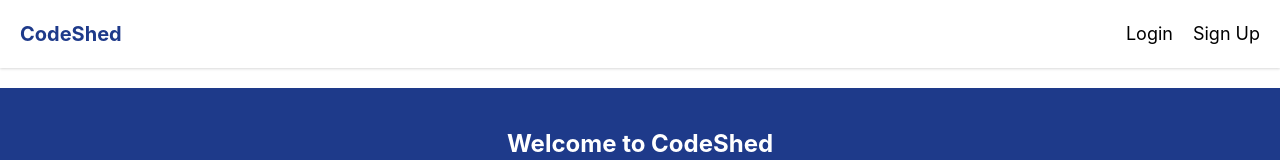
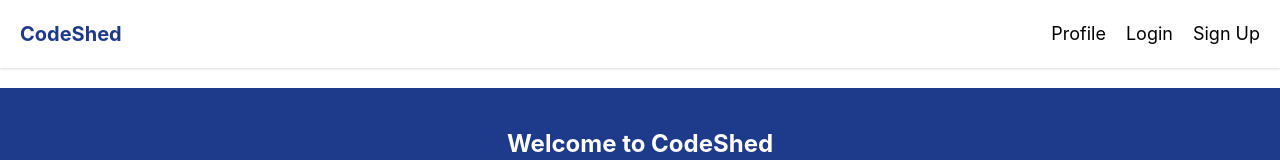
Before and after one commit to pedoch/codeshed-hacksurrey-hackathon-2021, a Next.js app in the folder frontend/: page / in a window 1280 px wide. Shown: the top 160 px of the page. Built offline with nearby package versions, Linux system fonts and the light colour scheme.

Commit message:
Add profile to Navbar

```diff
--- a/frontend/components/MainLayout.js
+++ b/frontend/components/MainLayout.js
@@ -6,6 +6,7 @@ function MainLayout({ children }) {
           CodeShed
         </a>
         <div className="text-lg flex space-x-5">
+          <a href="/me">Profile</a>
           <a href="/login">Login</a>
           <a href="/signup">Sign Up</a>
         </div>
```
